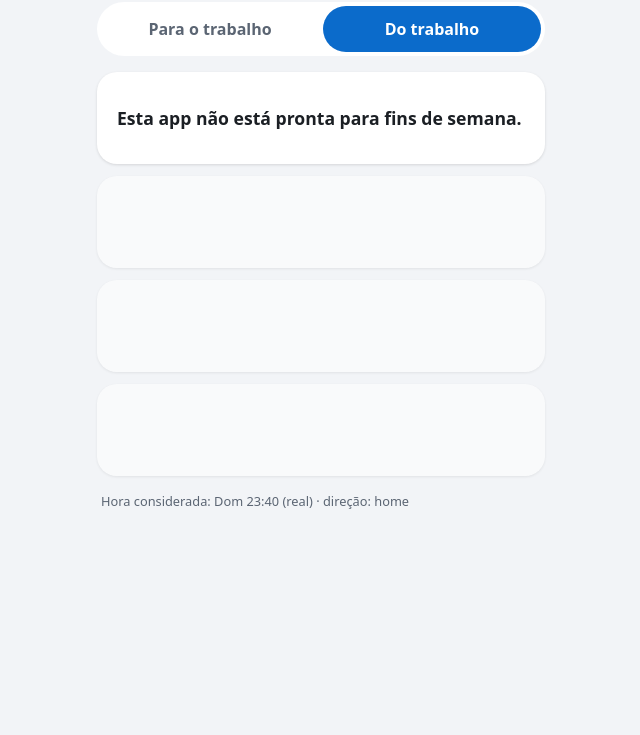
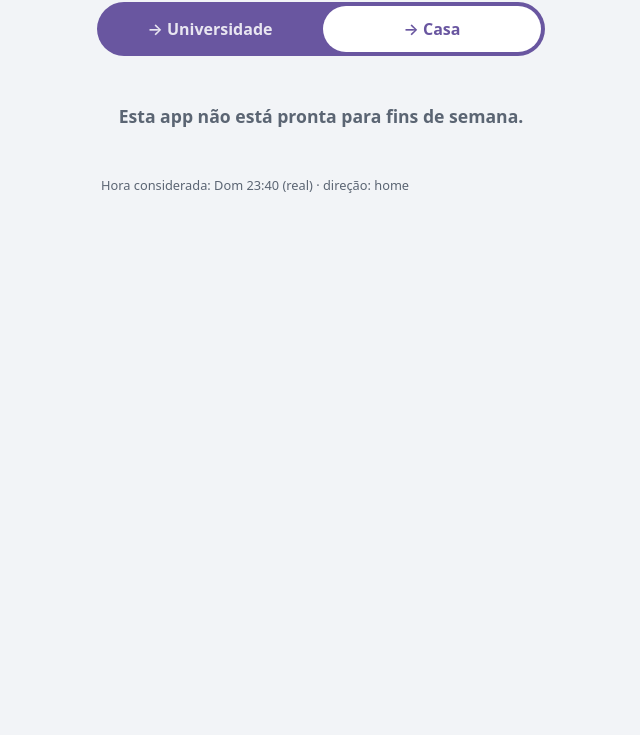
Before and after one commit to MarilineUA/horarios, a plain HTML site: page index.html in a window 1280 px wide. Shown: the part 65-800 px from the top of the page, without its empty margins (319-959 px from the left). Drawn offline with Linux system fonts and the light colour scheme.

Commit message:
Nova aparência (v1.1)

```diff
--- a/app.js
+++ b/app.js
@@ -1,20 +1,23 @@
 // ---------- Config ----------
+// color = badge background, text = badge text color, fav = highlighted card
+
 const LINES = [
-  { line: "1", file: "data/L1.csv",
+  { line: "1", file: "data/L1.csv", color: "#e30712", text: "#ffffff",
     stops: { work: "Av. Dr. Lourenço Peixinho- CTT B", home: "Hospital/ Universidade B" } },
-  { line: "2", file: "data/L2.csv",
+  { line: "2", file: "data/L2.csv", color: "#93b6cc", text: "#1b1f24",
     stops: { work: "Av. Dr. Lourenço Peixinho - CTT B", home: "Hospital / Universidade B" } },
-  { line: "3", file: "data/L3.csv",
+  { line: "3", file: "data/L3.csv", color: "#1f2855", text: "#ffffff",
     stops: { work: "Av. Dr. Lourenço Peixinho - CTT B", home: "Hospital / Universidade B" } },
-  { line: "4", file: "data/L4.csv",
+  { line: "4", file: "data/L4.csv", color: "#e6007e", text: "#ffffff",
     stops: { work: "Av. Dr. Lourenço Peixinho - CTT B", home: "Hospital / Universidade B" } },
-  { line: "5", file: "data/L5.csv",
+  { line: "5", file: "data/L5.csv", color: "#bccf00", text: "#1b1f24",
     stops: { work: "Av. Dr. Lourenço Peixinho - CTT B", home: "Hospital / Universidade B" } },
-  { line: "6", file: "data/L6.csv",
+  { line: "6", file: "data/L6.csv", color: "#59babd", text: "#1b1f24", fav: true,
     stops: { work: "Av. Dr. Lourenço Peixinho - CTT B", home: "Hospital / Universidade B" } },
-  { line: "11", file: "data/L11.csv",
+  { line: "11", file: "data/L11.csv", color: "#6956a0", text: "#ffffff", fav: true,
     stops: { work: " Forca - Túnel B", home: "Universidade- Crasto" } },
 ];
+
 
 const CARD_COUNT = 4;
 
@@ -24,7 +27,7 @@ const MESSAGES = {
 };
 
 // ---------- State ----------
-let csvTexts = null; // { "data/L1.csv": "text...", ... }
+let csvTexts = null; // { "data/linha-1.csv": "text...", ... }
 let now = null;
 let direction = null;
 
@@ -94,28 +97,38 @@ function makeParagraph(className, text) {
   return p;
 }
 
+function makeStopParagraph(text) {
+  const p = document.createElement("p");
+  p.className = "stop";
+  const pin = document.createElement("span");
+  pin.className = "pin";
+  pin.textContent = "📍";
+  p.append(pin, document.createTextNode(" " + text));
+  return p;
+}
+
 function makeDepartureCard(dep) {
   const card = document.createElement("article");
   card.className = "card";
+  if (dep.fav) card.classList.add("card-fav");
+  if (dep.minutes < now.minutes) card.classList.add("card-late"); // already left
+
+  const badge = makeParagraph("line", `Linha ${dep.line}`);
+  badge.style.backgroundColor = dep.color;
+  badge.style.color = dep.text;
+
   card.append(
     makeParagraph("time", formatMinutes(dep.minutes)),
-    makeParagraph("line", `Linha ${dep.line}`),
-    makeParagraph("stop", dep.stop)
+    badge,
+    makeStopParagraph(dep.stop)
   );
   return card;
 }
 
-function makeMessageCard(text) {
-  const card = document.createElement("article");
-  card.className = "card card-message";
-  card.append(makeParagraph("message-text", text));
-  return card;
-}
-
-function makeEmptyCard(text) {
+function makeEmptyCard() {
   const card = document.createElement("article");
   card.className = "card card-empty";
-  card.append(makeParagraph("time", text));
+  card.append(makeParagraph("time", "--"));
   return card;
 }
 
@@ -123,17 +136,14 @@ function renderResult(result) {
   const container = document.getElementById("departures");
   container.replaceChildren();
 
-  const cards = [];
-  if (result.status === "ok") {
-    for (const dep of result.items) cards.push(makeDepartureCard(dep));
-  } else {
-    cards.push(makeMessageCard(MESSAGES[result.status]));
+  // Weekend / no more buses: just the message, no cards
+  if (result.status !== "ok") {
+    container.append(makeParagraph("message", MESSAGES[result.status]));
+    return;
   }
 
-  // Pad up to 4 cards: "--" normally, blank on weekends
-  const filler = result.status === "weekend" ? "" : "--";
-  while (cards.length < CARD_COUNT) cards.push(makeEmptyCard(filler));
-
+  const cards = result.items.map(makeDepartureCard);
+  while (cards.length < CARD_COUNT) cards.push(makeEmptyCard());
   container.append(...cards);
 }
 
@@ -147,7 +157,7 @@ function showError(err) {
   console.error(err);
   document
     .getElementById("departures")
-    .replaceChildren(makeMessageCard("Erro ao carregar os horários."));
+    .replaceChildren(makeParagraph("message", "Erro ao carregar os horários."));
   document.getElementById("clock-note").textContent += ` · Erro: ${err.message}`;
 }
 
@@ -175,7 +185,16 @@ function buildDepartures(texts, dir) {
     if (times === null) {
       throw new Error(`${cfg.file}: paragem "${stop}" não encontrada`);
     }
-    for (const minutes of times) list.push({ minutes, line: cfg.line, stop });
+    for (const minutes of times) {
+      list.push({
+        minutes,
+        line: cfg.line,
+        stop,
+        color: cfg.color,
+        text: cfg.text,
+        fav: Boolean(cfg.fav),
+      });
+    }
   }
   return list;
 }
--- a/index.html
+++ b/index.html
@@ -4,24 +4,20 @@
   <meta charset="UTF-8">
   <meta name="viewport" content="width=device-width, initial-scale=1">
   <meta name="color-scheme" content="light dark">
-
   <link rel="manifest" href="manifest.json">
   <meta name="theme-color" content="#0b6bcb">
   <link rel="icon" href="icons/icon-192.png">
-
-
   <title>Próximos Autocarros</title>
   <link rel="stylesheet" href="style.css">
 </head>
 <body>
   <main>
-    <h1>Próximos autocarros</h1>
+    <h1>Próximos Autocarros</h1>
 
     <div id="direction" role="group" aria-label="Direção">
-    <button type="button" data-dir="work">Para o trabalho</button>
-    <button type="button" data-dir="home">Do trabalho</button>
+      <button type="button" data-dir="work">→ Universidade</button>
+      <button type="button" data-dir="home">→ Casa</button>
     </div>
-
 
     <section id="departures"></section>
 
@@ -30,6 +26,5 @@
 
   <script src="schedule.js"></script>
   <script src="app.js"></script>
-
 </body>
 </html>
--- a/schedule.js
+++ b/schedule.js
@@ -1,6 +1,7 @@
 // Pure logic: no DOM, no clock, no network. Data in, result out.
 
 const GRACE_MINUTES = 10; // keep showing a bus this long after it left
+const SWITCH_MINUTES = 14 * 60; // from 14:00 on, you're going home
 
 // "08:15" -> 495 (minutes since midnight)
 function parseTime(text) {
@@ -8,8 +9,8 @@ function parseTime(text) {
   return h * 60 + m;
 }
 
-// departures: [{ minutes, line, stop }, ...]  (any order, all lines mixed)
-// now:        { weekday, minutes }            (weekday: 0=Sun ... 6=Sat)
+// departures: [{ minutes, line, stop, ... }, ...]  (any order, all lines mixed)
+// now:        { weekday, minutes }                 (weekday: 0=Sun ... 6=Sat)
 // returns:    { status: "ok" | "weekend" | "no-more", items: [...] }
 function getNextDepartures(departures, now, count = 4) {
   if (now.weekday === 0 || now.weekday === 6) {
@@ -25,8 +26,6 @@ function getNextDepartures(departures, now, count = 4) {
 }
 
 // ---------- Direction ----------
-const SWITCH_MINUTES = 14 * 60; // from 14:00 on, you're going home
-
 // "work" before 14:00, "home" from 14:00
 function chooseDirection(now) {
   return now.minutes < SWITCH_MINUTES ? "work" : "home";
--- a/style.css
+++ b/style.css
@@ -1,21 +1,26 @@
+/* ---------- Colors ---------- */
 :root {
   --bg: #f2f4f7;
   --card-bg: #ffffff;
+  --fav-bg: #c3f2bb;       /* FavLineBG */
+  --toggle-bg: #6956a0;    /* toggleBG */
   --text: #1b1f24;
   --text-muted: #5b6573;
-  --accent: #0b6bcb;
+  --text-late: #707987;    /* time of a bus that already left */
 }
 
 @media (prefers-color-scheme: dark) {
   :root {
     --bg: #0f1216;
     --card-bg: #1a1f26;
+    --fav-bg: #24402a;     /* dark version of FavLineBG */
     --text: #f0f3f6;
     --text-muted: #9aa5b3;
-    --accent: #5aa9ff;
+    --text-late: #7d8794;
   }
 }
 
+/* ---------- Page ---------- */
 * {
   box-sizing: border-box;
 }
@@ -35,15 +40,38 @@ main {
 
 h1 {
   font-size: 1.25rem;
+  text-align: center;
   margin: 8px 0 16px;
 }
 
-#departures {
+/* ---------- Direction toggle ---------- */
+#direction {
   display: flex;
-  flex-direction: column;
-  gap: 12px;
+  gap: 4px;
+  padding: 4px;
+  margin-bottom: 16px;
+  background: var(--toggle-bg);
+  border-radius: 999px;
 }
 
+#direction button {
+  flex: 1;
+  padding: 12px 8px;
+  border: 0;
+  border-radius: 999px;
+  background: transparent;
+  color: rgba(255, 255, 255, 0.85);
+  font: inherit;
+  font-weight: 600;
+  cursor: pointer;
+}
+
+#direction button[aria-pressed="true"] {
+  background: #fff;
+  color: var(--toggle-bg);
+}
+
+/* ---------- Cards ---------- */
 #departures {
   display: flex;
   flex-direction: column;
@@ -54,8 +82,8 @@ h1 {
   background: var(--card-bg);
   border-radius: 20px;
   padding: 16px 20px;
+  min-height: 92px;
   box-shadow: 0 1px 3px rgba(0, 0, 0, 0.12);
-
 
   display: grid;
   grid-template-columns: auto 1fr;
@@ -63,13 +91,18 @@ h1 {
     "time line"
     "time stop";
   column-gap: 20px;
+  row-gap: 4px;
   align-items: center;
-  min-height: 92px;
 }
 
 .card p {
   margin: 0;
 }
+
+.card-fav {
+  background: var(--fav-bg);
+}
+
 .time {
   grid-area: time;
   font-size: clamp(2.5rem, 12vw, 3.25rem);
@@ -78,11 +111,18 @@ h1 {
   font-variant-numeric: tabular-nums;
 }
 
+.card-late .time {
+  color: var(--text-late);
+}
+
 .line {
   grid-area: line;
-  font-size: 1rem;
-  font-weight: 600;
-  color: var(--accent);
+  justify-self: start;
+  padding: 2px 12px;
+  border-radius: 999px;
+  font-size: 0.95rem;
+  font-weight: 700;
+  box-shadow: inset 0 0 0 1px rgba(128, 128, 128, 0.4);
 }
 
 .stop {
@@ -91,53 +131,8 @@ h1 {
   color: var(--text-muted);
 }
 
-#clock-note {
-  margin: 16px 4px 0;
-  font-size: 0.8rem;
-  color: var(--text-muted);
-}
-
-.message {
-  margin: 24px 4px;
-  text-align: center;
-  font-size: 1.1rem;
-  color: var(--text-muted);
-}
-
-#direction {
-  display: flex;
-  gap: 4px;
-  padding: 4px;
-  margin-bottom: 16px;
-  background: var(--card-bg);
-  border-radius: 999px;
-}
-
-#direction button {
-  flex: 1;
-  padding: 12px 8px;
-  border: 0;
-  border-radius: 999px;
-  background: transparent;
-  color: var(--text-muted);
-  font: inherit;
-  font-weight: 600;
-  cursor: pointer;
-}
-
-#direction button[aria-pressed="true"] {
-  background: var(--accent);
-  color: #fff;
-}
-
-.card-message {
-  display: flex;
-  align-items: center;
-}
-
-.message-text {
-  font-size: 1.1rem;
-  font-weight: 600;
+.pin {
+  filter: grayscale(1); /* black-and-white pin */
 }
 
 .card-empty {
@@ -147,3 +142,18 @@ h1 {
 .card-empty .time {
   color: var(--text-muted);
 }
+
+/* ---------- Messages (weekend, no more buses, errors) ---------- */
+.message {
+  margin: 32px 8px;
+  text-align: center;
+  font-size: 1.1rem;
+  font-weight: 600;
+  color: var(--text-muted);
+}
+
+#clock-note {
+  margin: 16px 4px 0;
+  font-size: 0.8rem;
+  color: var(--text-muted);
+}
```
